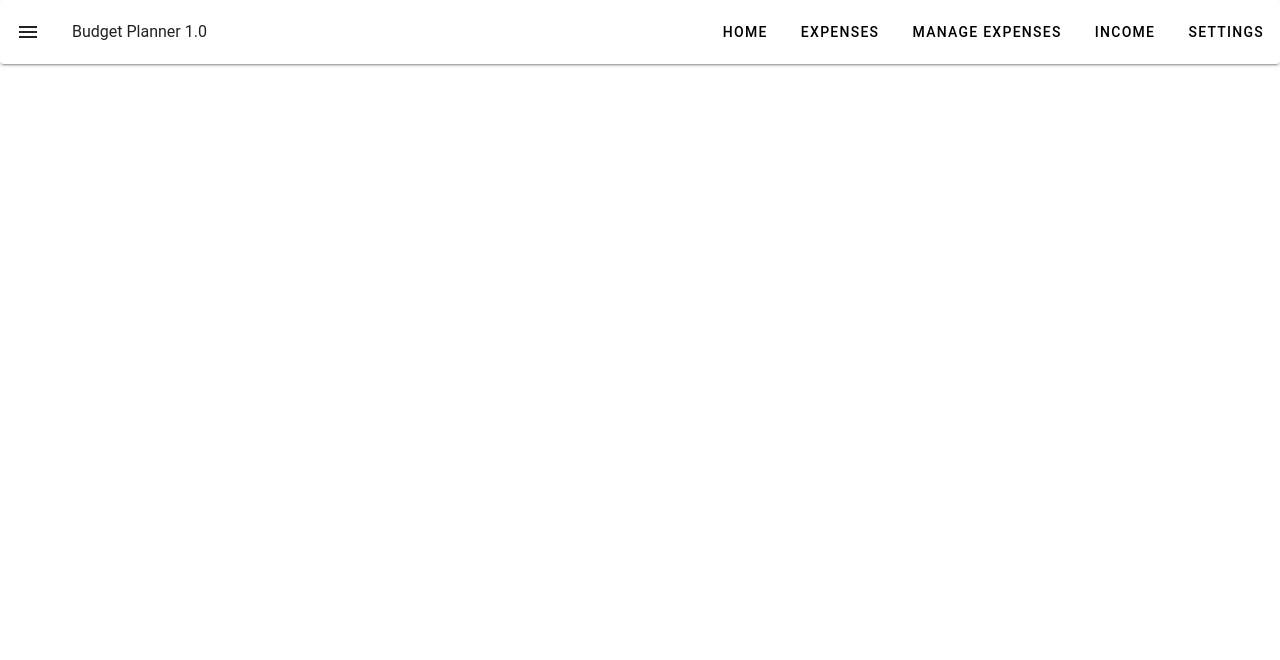
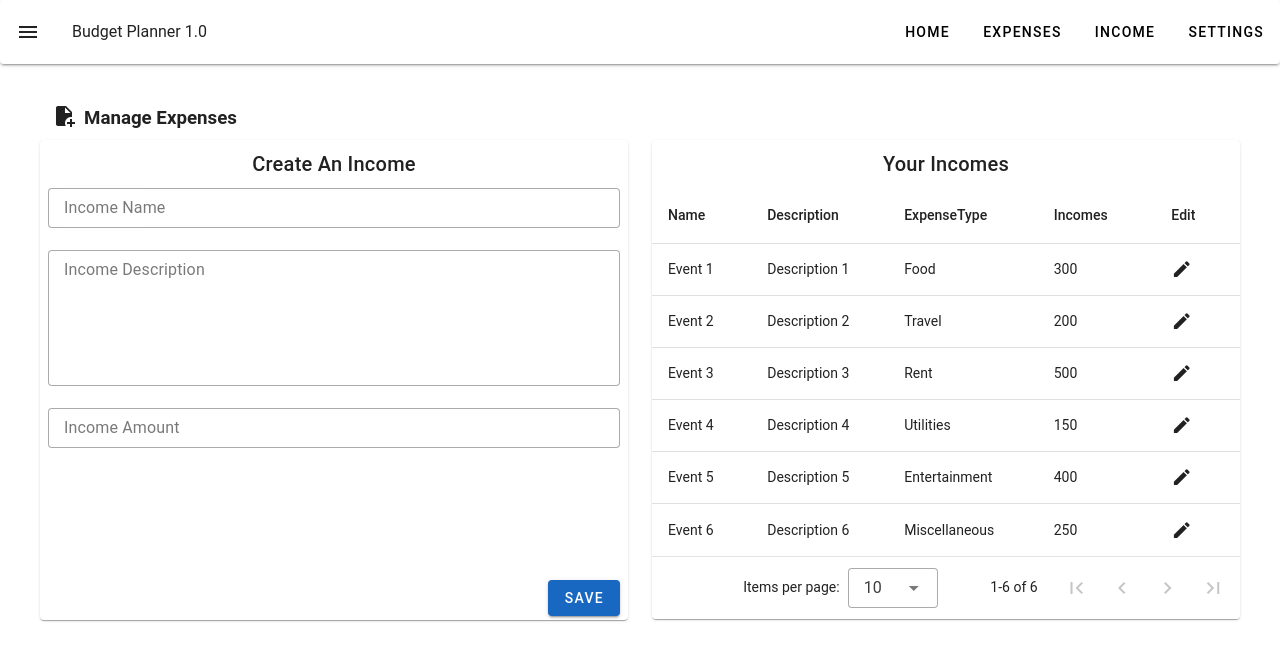
Before and after one commit to nikoladomazetovikj/budget-planner-app, a Vue app: page /expenses in a window 1280 px wide. Shown: the top 660 px of the page. Built offline with nearby package versions, Linux system fonts and the light colour scheme.

Commit message:
feat : App.vue, Expenses.vue, Incomes.vue , index.js ** Implemented the design for the Incomes and Expenses

```diff
--- a/src/App.vue
+++ b/src/App.vue
@@ -1,7 +1,7 @@
 <template>
   <v-app>
       <router-view />
-      <v-app-bar :elevation="2" rounded>
+      <v-app-bar v-if="$route.path !=='/register' && $route.path !=='/login'" :elevation="2" rounded>
         <template v-slot:prepend>
           <v-app-bar-nav-icon></v-app-bar-nav-icon>
         </template>
@@ -16,9 +16,9 @@
         <router-link to="/expenses">
           <v-btn color="black">Expenses</v-btn>
         </router-link>
-        <router-link to="/manageExpenses">
-          <v-btn color="black">Manage Expenses</v-btn>
-        </router-link>
+<!--        <router-link to="/manageExpenses">-->
+<!--          <v-btn color="black">Manage Expenses</v-btn>-->
+<!--        </router-link>-->
         <router-link to="/income">
           <v-btn color="black">Income</v-btn>
         </router-link>
--- /dev/null
+++ b/src/components/Expenses.vue
@@ -0,0 +1,69 @@
+<template>
+  <v-card class="mt-16">
+    <!-- App Bar code is commented out -->
+  </v-card>
+  <div class="pa-10">
+    <div class="d-flex align-center ml-3 mb-2">
+      <v-icon class="mt-n1">mdi-file-plus</v-icon>
+      <h3 class="ml-2">Manage Expenses</h3>
+    </div>
+    <v-row>
+      <v-col cols="6">
+        <v-card height="480">
+          <v-card-title class="text-center">Create An Income</v-card-title>
+          <v-text-field variant="outlined" class="px-2" density="compact" label="Income Name"></v-text-field>
+          <v-textarea no-resize variant="outlined" class="px-2" density="compact" label="Income Description"></v-textarea>
+          <v-text-field variant="outlined" class="px-2" density="compact" label="Income Amount" type="number"></v-text-field>
+        </v-card>
+        <v-btn color="primary" class="float-right mt-n10 mr-2">Save</v-btn>
+      </v-col>
+      <v-col cols="6">
+        <v-card>
+          <v-card-title class="text-center">Your Incomes</v-card-title>
+          <v-data-table :items="Incomes" style="cursor:pointer">
+            <template v-slot:item="{ item }">
+              <tr>
+                <td>{{ item.name }}</td>
+                <td>{{ item.Description }}</td>
+                <td>{{ item.ExpenseType }}</td>
+                <td>{{ item.Incomes }}</td>
+                <td>
+                  <v-icon small class="mdi mdi-pencil" @click="editIncome(item)">mdi-pencil</v-icon>
+                </td>
+              </tr>
+            </template>
+          </v-data-table>
+        </v-card>
+      </v-col>
+    </v-row>
+  </div>
+</template>
+
+<script>
+export default {
+  data() {
+    return {
+      Incomes: [
+        { name: 'Event 1', Description: 'Description 1', ExpenseType: 'Food', Incomes: 300,edit:"edit" },
+        { name: 'Event 2', Description: 'Description 2', ExpenseType: 'Travel', Incomes: 200, edit:"edit" },
+        { name: 'Event 3', Description: 'Description 3', ExpenseType: 'Rent', Incomes: 500, edit:"edit" },
+        { name: 'Event 4', Description: 'Description 4', ExpenseType: 'Utilities', Incomes: 150, edit:"edit" },
+        { name: 'Event 5', Description: 'Description 5', ExpenseType: 'Entertainment', Incomes: 400, edit:"edit" },
+        { name: 'Event 6', Description: 'Description 6', ExpenseType: 'Miscellaneous', Incomes: 250, edit:"edit" }
+      ]
+    };
+  },
+  methods: {
+    editIncome(item) {
+      // Implement the logic for editing the income item here
+      console.log('Edit income:', item);
+    }
+  },
+  mounted(){
+    // console.log('asodasdokasokaskas' , this.$route.path)
+  }
+};
+</script>
+
+<style>
+</style>
--- /dev/null
+++ b/src/components/Incomes.vue
@@ -0,0 +1,66 @@
+<template>
+  <v-card class="mt-16">
+    <!-- App Bar code is commented out -->
+  </v-card>
+  <div class="pa-10">
+    <div class="d-flex align-center ml-3">
+      <v-icon class="mt-n1">mdi-book-plus</v-icon>
+      <h3 class="ml-2">Manage Incomes</h3>
+    </div>
+    <v-row>
+      <v-col cols="6">
+        <v-card height="480">
+          <v-card-title class="text-center">Create An Income</v-card-title>
+          <v-text-field variant="outlined" class="px-2" density="compact" label="Income Name"></v-text-field>
+          <v-textarea no-resize variant="outlined" class="px-2" density="compact" label="Income Description"></v-textarea>
+          <v-text-field variant="outlined" class="px-2" density="compact" label="Income Amount" type="number"></v-text-field>
+        </v-card>
+        <v-btn color="primary" class="float-right mt-n10 mr-2">Save</v-btn>
+      </v-col>
+      <v-col cols="6">
+        <v-card>
+          <v-card-title class="text-center">Your Incomes</v-card-title>
+          <v-data-table :items="Incomes" style="cursor:pointer">
+            <template v-slot:item="{ item }">
+              <tr>
+                <td>{{ item.name }}</td>
+                <td>{{ item.Description }}</td>
+                <td>{{ item.ExpenseType }}</td>
+                <td>{{ item.Incomes }}</td>
+                <td>
+                  <v-icon small class="mdi mdi-pencil" @click="editIncome(item)">mdi-pencil</v-icon>
+                </td>
+              </tr>
+            </template>
+          </v-data-table>
+        </v-card>
+      </v-col>
+    </v-row>
+  </div>
+</template>
+
+<script>
+export default {
+  data() {
+    return {
+      Incomes: [
+        { name: 'Event 1', Description: 'Description 1', ExpenseType: 'Food', Incomes: 300, edit:"edit" },
+        { name: 'Event 2', Description: 'Description 2', ExpenseType: 'Travel', Incomes: 200, edit:"edit" },
+        { name: 'Event 3', Description: 'Description 3', ExpenseType: 'Rent', Incomes: 500, edit:"edit" },
+        { name: 'Event 4', Description: 'Description 4', ExpenseType: 'Utilities', Incomes: 150, edit:"edit" },
+        { name: 'Event 5', Description: 'Description 5', ExpenseType: 'Entertainment', Incomes: 400, edit:"edit" },
+        { name: 'Event 6', Description: 'Description 6', ExpenseType: 'Miscellaneous', Incomes: 250, edit:"edit" }
+      ]
+    };
+  },
+  methods: {
+    editIncome(item) {
+      // Implement the logic for editing the income item here
+      console.log('Edit income:', item);
+    }
+  }
+};
+</script>
+
+<style>
+</style>
--- a/src/router/index.js
+++ b/src/router/index.js
@@ -4,6 +4,8 @@ import { createRouter, createWebHistory } from 'vue-router'
 import Login from '@/components/Login.vue'
 import Register from '@/components/Register.vue'
 import Dashboard from "@/components/Dashboard.vue";
+import Incomes from "@/components/Incomes.vue";
+import Expenses from "@/components/Expenses.vue";
 
 const router = createRouter({
   history: createWebHistory(),
@@ -26,6 +28,16 @@ const router = createRouter({
       path: '/dashboard',
       name: 'dashboard',
       component: Dashboard
+    },
+    {
+      path: '/income',
+      name: 'income',
+      component: Incomes
+    },
+    {
+      path: '/expenses',
+      name: 'expenses',
+      component: Expenses
     }
   ]
 })
```
